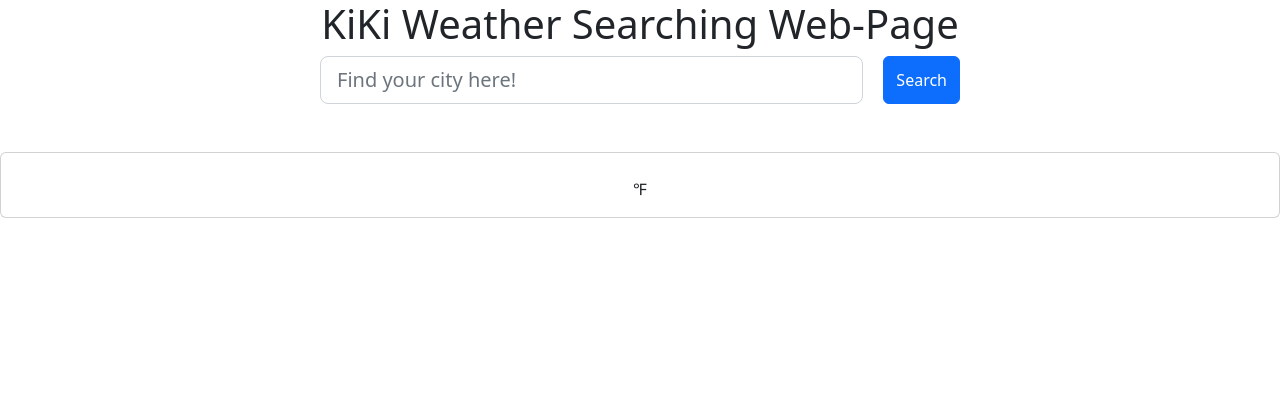
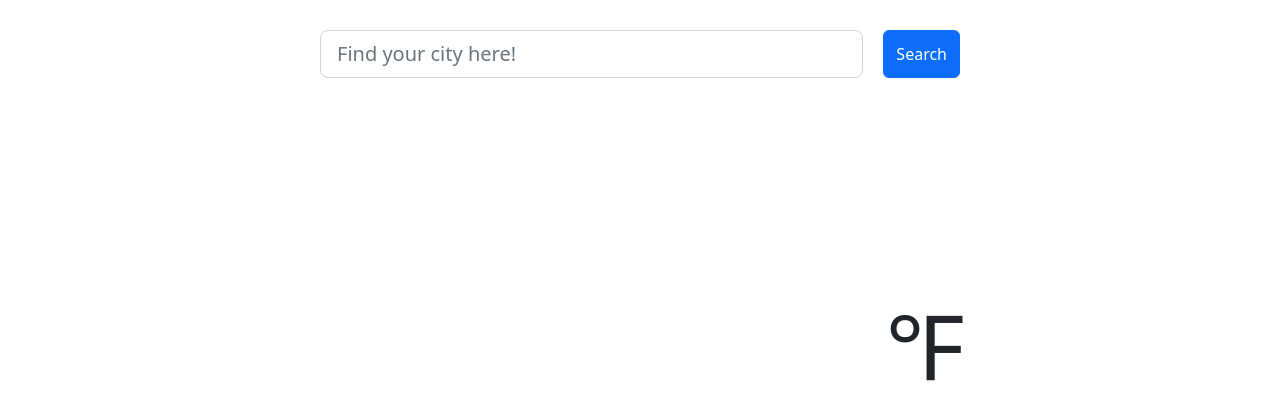
Before and after one commit to KiKiiPlay/weather-react-app, a React (Create React App) app: page / in a window 1280 px wide. Shown: the top 420 px of the page. Built offline with nearby package versions, Linux system fonts and the light colour scheme; no server answers.

Commit message:
some updates

```diff
--- a/src/App.js
+++ b/src/App.js
@@ -5,7 +5,6 @@ import WeatherElement from "./components/WeatherElement";
 function App() {
   return (
     <div className="App">
-      <h1>KiKi Weather Searching Web-Page</h1>
       <SearchBar />
       <WeatherElement />
     </div>
--- a/src/components/SearchBar.jsx
+++ b/src/components/SearchBar.jsx
@@ -11,7 +11,7 @@ const SearchBar = () => {
   const [searchCity, setSearchCity] = useState("");
 
   return (
-    <div className="proper_width">
+    <div className="proper_width" style={{ marginTop: "30px" }}>
       <InputGroup size="lg">
         <Form.Control
           placeholder="Find your city here!"
--- a/src/components/WeatherElement.jsx
+++ b/src/components/WeatherElement.jsx
@@ -36,12 +36,25 @@ const WeatherElement = () => {
 
   return (
     <div className="mt-5">
-      <Card>
+      {/* <Card>
         <Card.Body>
           <Card.Title>{city}</Card.Title>
           <Card.Text>{temp} ℉</Card.Text>
         </Card.Body>
-      </Card>
+      </Card> */}
+      <div
+        className="container justify-content-center"
+        style={{ marginTop: "200px" }}
+      >
+        <div className="row">
+          <div className="col" style={{ fontSize: "50px", marginTop: "30px" }}>
+            {city}
+          </div>
+          <div className="col" style={{ fontSize: "90px" }}>
+            {temp} ℉
+          </div>
+        </div>
+      </div>
     </div>
   );
 };
```
